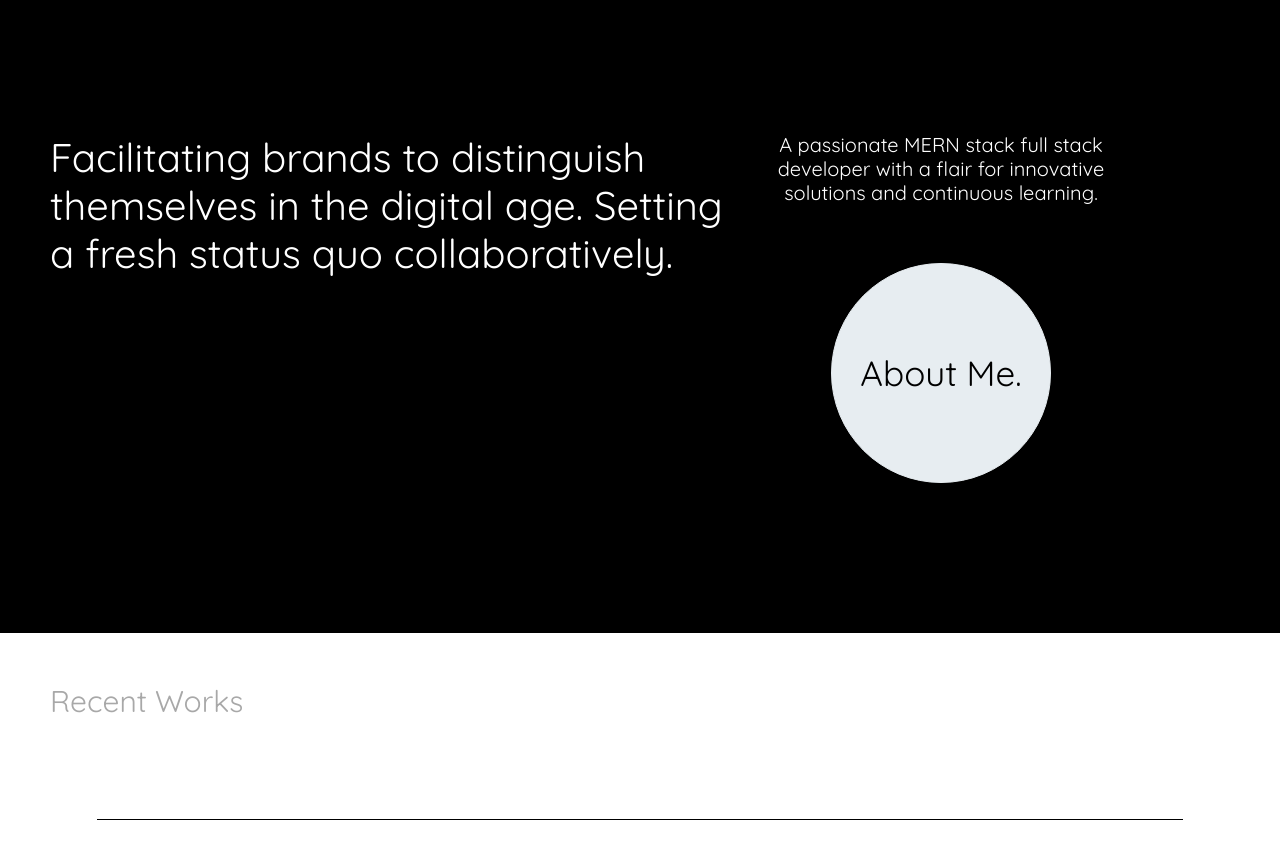
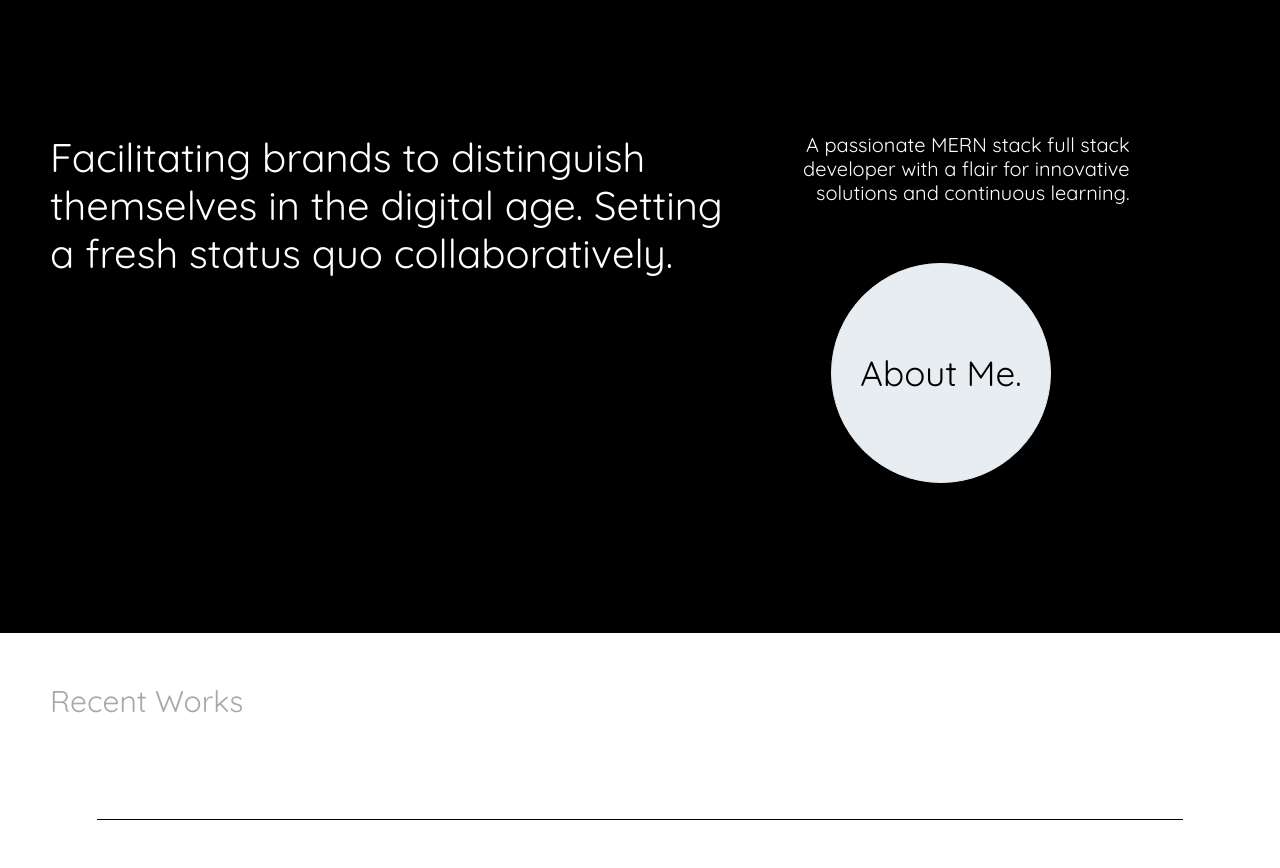
Before and after one commit to 8sosa/PersonalPortfolio, a React (Create React App) app: page / in a window 1280 px wide. Shown: the part 800-1668 px from the top of the page. Built offline with nearby package versions, Linux system fonts and the light colour scheme.

Commit message:
Update index.module.css

```diff
--- a/src/Components/index.module.css
+++ b/src/Components/index.module.css
@@ -180,7 +180,7 @@ code {
         font-family: 'Quicksand';
         font-size: 24px;
         font-weight: normal;
-        text-align: center;
+        text-align: end;
     }
     .meBtn {
         background-color: #E7EDF1 !important;
@@ -1013,7 +1013,7 @@ code {
         font-family: 'Quicksand';
         font-size: 20px;
         font-weight: normal;
-        text-align: center;
+        text-align: end;
     }
     .meBtn {
         background-color: #E7EDF1 !important;
@@ -1844,7 +1844,7 @@ code {
         font-family: 'Quicksand';
         font-size: 15px;
         font-weight: normal;
-        text-align: center;
+        text-align: end;
     }
     .meBtn {
         background-color: #E7EDF1 !important;
@@ -2668,7 +2668,7 @@ code {
         font-family: 'Quicksand';
         font-size: 10px;
         font-weight: normal;
-        text-align: center;
+        text-align: end;
     }
     .meBtn {
         background-color: #E7EDF1 !important;
```
